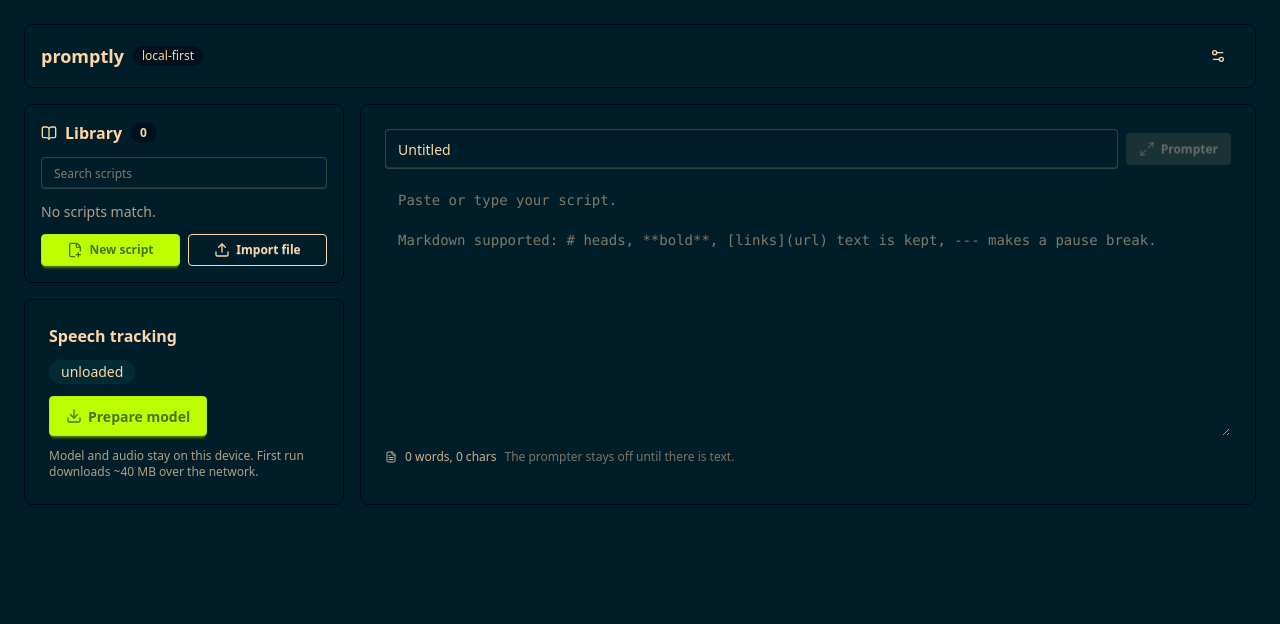
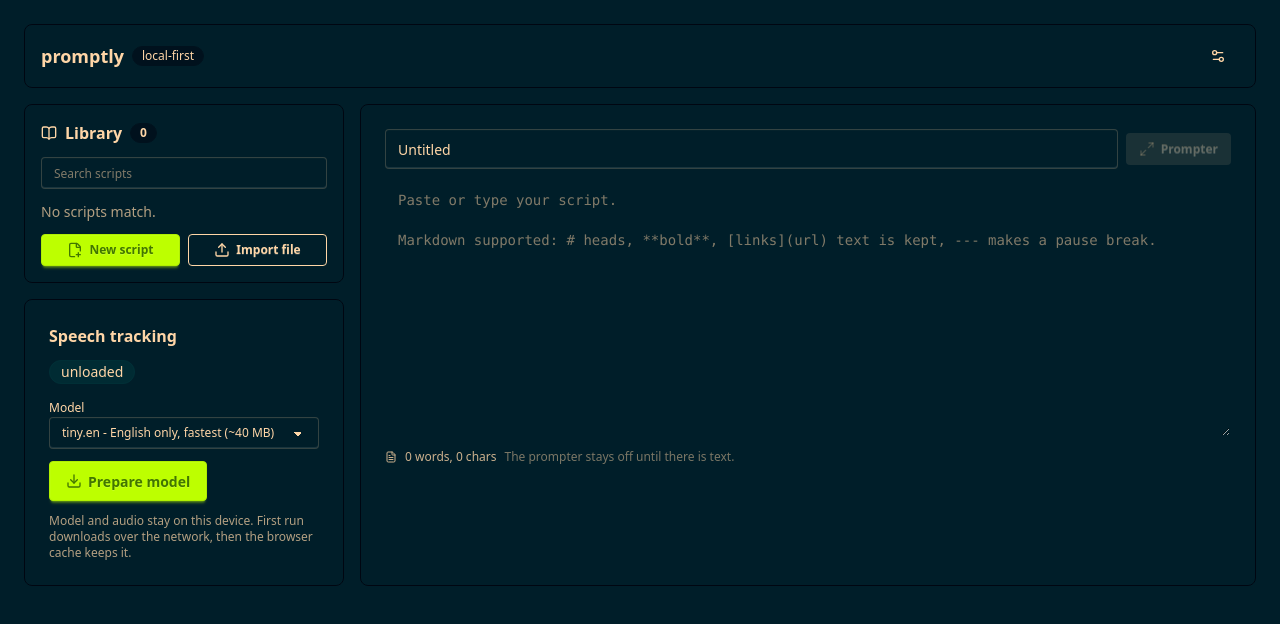
Before and after one commit to devsimsek/promptly, a React (Vite) app: page / in a window 1280 px wide. Shown: the top 624 px of the page. Built offline with nearby package versions, Linux system fonts and the light colour scheme.

Commit message:
[PLT-13] feat(models): whisper model selector with multilingual generation options

```diff
--- a/src/components/ModelStatus.jsx
+++ b/src/components/ModelStatus.jsx
@@ -1,15 +1,15 @@
 // Model and mic status card for edit mode.
 
 import { CircleStop, Download, Mic, Play, TriangleAlert } from "lucide-react";
+import MODELS from "../config/models.js";
 
-export function ModelStatus({ engine, onPrepare, onStart, onStop }) {
+export function ModelStatus({ engine, modelId, onModelChange, onPrepare, onStart, onStop }) {
   const state = engine.engineState;
-  const busy = state === "downloading" || state === "processing";
   const canStart = state === "ready" || state === "processing";
   const percent = engine.progress?.percent;
 
   return (
-    <section aria-label="Speech engine status" className="card bg-base-100 border border-base-300">
+    <section aria-label="Speech engine status" className="card border-base-300 border bg-base-100">
       <div className="card-body gap-3">
         <h2 className="card-title text-base">Speech tracking</h2>
 
@@ -25,6 +25,22 @@ export function ModelStatus({ engine, onPrepare, onStart, onStop }) {
           {engine.device ? <span className="badge badge-outline">{engine.device}</span> : null}
         </div>
 
+        <label className="form-control w-full">
+          <span className="label-text pb-1 text-xs">Model</span>
+          <select
+            className="select select-bordered select-sm w-full"
+            value={modelId}
+            aria-label="Whisper model"
+            onChange={(event) => onModelChange(event.target.value)}
+          >
+            {MODELS.map((model) => (
+              <option key={model.id} value={model.id}>
+                {model.label}
+              </option>
+            ))}
+          </select>
+        </label>
+
         {state === "downloading" ? (
           <progress
             className="progress progress-primary w-full"
@@ -33,25 +49,21 @@ export function ModelStatus({ engine, onPrepare, onStart, onStop }) {
             max="100"
           />
         ) : null}
-        {state === "downloading" && percent ? (
-          <p className="text-xs opacity-80">
-            {percent}% of {Math.round((engine.progress.total || 0) / 1000)} KB
-          </p>
-        ) : null}
         {state === "downloading" && !percent ? (
           <p className="text-xs opacity-80">Fetching model files…</p>
         ) : null}
 
         <div className="card-actions">
-          {state === "unloaded" || state === "downloading" || state === "error" ? (
-            <button
-              type="button"
-              className="btn btn-primary"
-              onClick={onPrepare}
-              disabled={state === "downloading"}
-            >
+          {state === "unloaded" || state === "error" ? (
+            <button type="button" className="btn btn-primary" onClick={onPrepare}>
               <Download aria-hidden="true" className="size-4" />
-              {state === "downloading" ? "Downloading" : "Prepare model"}
+              Prepare model
+            </button>
+          ) : null}
+          {state === "downloading" ? (
+            <button type="button" className="btn btn-primary btn-disabled" disabled>
+              <Download aria-hidden="true" className="size-4" />
+              Downloading…
             </button>
           ) : null}
           {canStart && !engine.listening ? (
@@ -67,15 +79,15 @@ export function ModelStatus({ engine, onPrepare, onStart, onStop }) {
             </button>
           ) : null}
           {state === "processing" ? (
-            <button type="button" className="btn btn-ghost" onClick={onPrepare} disabled>
+            <button type="button" className="btn btn-ghost btn-disabled" disabled>
               <Play aria-hidden="true" className="size-4" />
-              Working
+              Working…
             </button>
           ) : null}
         </div>
 
         <p className="text-xs opacity-70">
-          Model and audio stay on this device. First run downloads ~40 MB over the network.
+          Model and audio stay on this device. First run downloads over the network, then the browser cache keeps it.
         </p>
       </div>
     </section>
--- /dev/null
+++ b/src/config/models.js
@@ -0,0 +1,24 @@
+const MODELS = [
+  {
+    id: "onnx-community/whisper-tiny.en",
+    label: "tiny.en - English only, fastest (~40 MB)",
+    multilingual: false,
+  },
+  {
+    id: "onnx-community/whisper-tiny",
+    label: "tiny - multilingual (~40 MB)",
+    multilingual: true,
+  },
+  {
+    id: "onnx-community/whisper-base.en",
+    label: "base.en - English only, better accuracy (~75 MB)",
+    multilingual: false,
+  },
+  {
+    id: "onnx-community/whisper-base",
+    label: "base - multilingual, better accuracy (~75 MB)",
+    multilingual: true,
+  },
+];
+
+export default MODELS;
--- a/src/hooks/useLocalWhisper.js
+++ b/src/hooks/useLocalWhisper.js
@@ -80,8 +80,9 @@ export function useLocalWhisper() {
     return true;
   }, []);
 
-  /** Download and initialize the model. Safe to call repeatedly. */
-  const ensureLoaded = useCallback(async () => {
+  /** Download and initialize the model. Safe to call repeatedly; a new
+   ** model id swaps the model in the worker. */
+  const ensureLoaded = useCallback(async (modelId) => {
     if (!ensureWorker()) return false;
     const state = engineStateRef.current;
     if (state === "ready" || state === "listening" || state === "processing" || state === "downloading") {
@@ -89,7 +90,7 @@ export function useLocalWhisper() {
     }
     setError(null);
     setEngineState("downloading");
-    workerRef.current.postMessage({ type: "load" });
+    workerRef.current.postMessage({ type: "load", modelId });
     return true;
   }, []);
 
--- a/src/utils/settings.js
+++ b/src/utils/settings.js
@@ -2,8 +2,13 @@
 
 const KEY = "promptly.settings";
 
+import { default as MODELS } from "../config/models.js";
+const MODEL_IDS = new Set(MODELS.map((model) => model.id));
+const DEFAULT_MODEL_ID = MODELS[0].id;
+
 export const DEFAULT_SETTINGS = {
   activeScriptId: null,
+  modelId: DEFAULT_MODEL_ID,
   fontSize: 48,
   lineHeight: 1.5,
   mirrorHorizontal: false,
@@ -42,6 +47,7 @@ export function loadSettings() {
   merged.mirrorHorizontal = Boolean(merged.mirrorHorizontal);
   merged.pureBlack = Boolean(merged.pureBlack);
   if (!SCROLL_MODES.has(merged.scrollMode)) merged.scrollMode = DEFAULT_SETTINGS.scrollMode;
+  if (!MODEL_IDS.has(merged.modelId)) merged.modelId = DEFAULT_MODEL_ID;
   merged.manualWpm = clamp(numeric(merged.manualWpm, DEFAULT_SETTINGS.manualWpm), 80, 250);
   merged.focalEyeLinePercent = clamp(
     numeric(merged.focalEyeLinePercent, DEFAULT_SETTINGS.focalEyeLinePercent),
--- a/src/workers/whisperWorker.js
+++ b/src/workers/whisperWorker.js
@@ -9,7 +9,7 @@ import { transcriptToSpokenWords } from "../utils/normalization.js";
 env.backends.onnx.wasm.numThreads = 1;
 env.backends.onnx.wasm.proxy = false;
 
-const MODEL_ID = "onnx-community/whisper-tiny.en";
+export const DEFAULT_MODEL_ID = "onnx-community/whisper-tiny.en";
 
 let recognizer = null;
 let device = null;
@@ -30,13 +30,15 @@ function forwardProgress(callbackEvent) {
   self.postMessage(payload);
 }
 
-async function load() {
-  if (recognizer) {
-    self.postMessage({ type: "ready", device });
-    return;
-  }
+async function load(message) {
+  const modelId = typeof message.modelId === "string" ? message.modelId : DEFAULT_MODEL_ID;
+  const multilingual = !modelId.endsWith(".en");
+  // English-only models reject language/task (adr 0001); multilingual
+  // models default to English transcription.
+  const generationOptions = multilingual ? { language: "english", task: "transcribe" } : {};
+
   try {
-    recognizer = await pipeline("automatic-speech-recognition", MODEL_ID, {
+    recognizer = await pipeline("automatic-speech-recognition", modelId, {
       device: "webgpu",
       progress_callback: forwardProgress,
     });
@@ -47,7 +49,7 @@ async function load() {
       from: "webgpu",
       message: String(webgpuError?.message || webgpuError),
     });
-    recognizer = await pipeline("automatic-speech-recognition", MODEL_ID, {
+    recognizer = await pipeline("automatic-speech-recognition", modelId, {
       device: "wasm",
       progress_callback: forwardProgress,
     });
@@ -63,8 +65,6 @@ async function drain() {
   while (queue.length > 0) {
     const audio = queue.shift();
     try {
-      // tiny.en is English-only: language/task are not supported here.
-      // return_timestamps false is the default; keep it explicit.
       const output = await recognizer(audio, { return_timestamps: false });
       const words = transcriptToSpokenWords(output?.text || "");
       self.postMessage({ type: "transcription", words });
@@ -79,7 +79,7 @@ async function drain() {
 self.onmessage = async (event) => {
   const message = event.data || {};
   if (message.type === "load") {
-    await load();
+    await load(message);
   } else if (message.type === "infer") {
     queue.push(message.audio);
     if (queue.length > 2) queue.shift(); // bound the backlog; drop oldest
```
Also changed, not shown: 2 other files (tests, documents, lock files or other folders).
